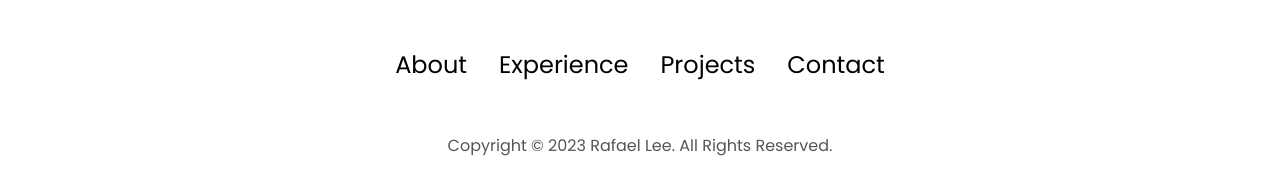
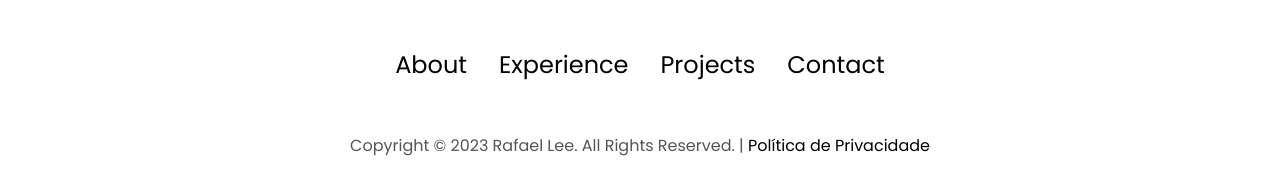
Before and after one commit to Rafael-Lee1/meuportifolio, a plain HTML site: page index.html in a window 1280 px wide. Shown: the part 4481-4676 px from the top of the page. Drawn offline with Linux system fonts and the light colour scheme.

Commit message:
Adiciona link para política de privacidade no rodapé

```diff
--- a/index.html
+++ b/index.html
@@ -405,7 +405,7 @@
           </ul>
         </div>
       </nav>
-      <p>Copyright &#169; 2023 Rafael Lee. All Rights Reserved.</p>
+      <p>Copyright &#169; 2023 Rafael Lee. All Rights Reserved. | <a href="https://app.enzuzo.com/policies/privacy/46d78626-b282-11ef-9b27-efa3254cfb5f" target="_blank">Política de Privacidade</a></p>
     </footer>
     <script src="script.js"></script>
   </body>
```
